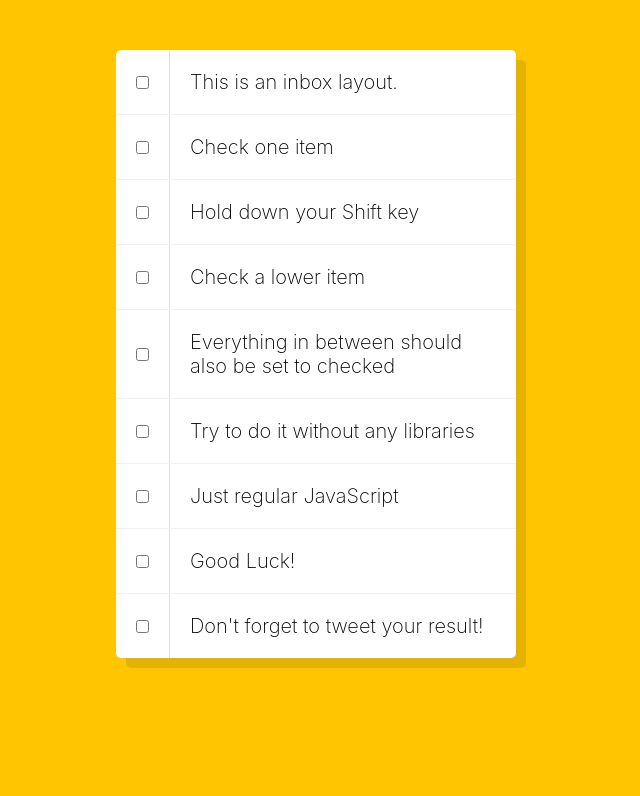
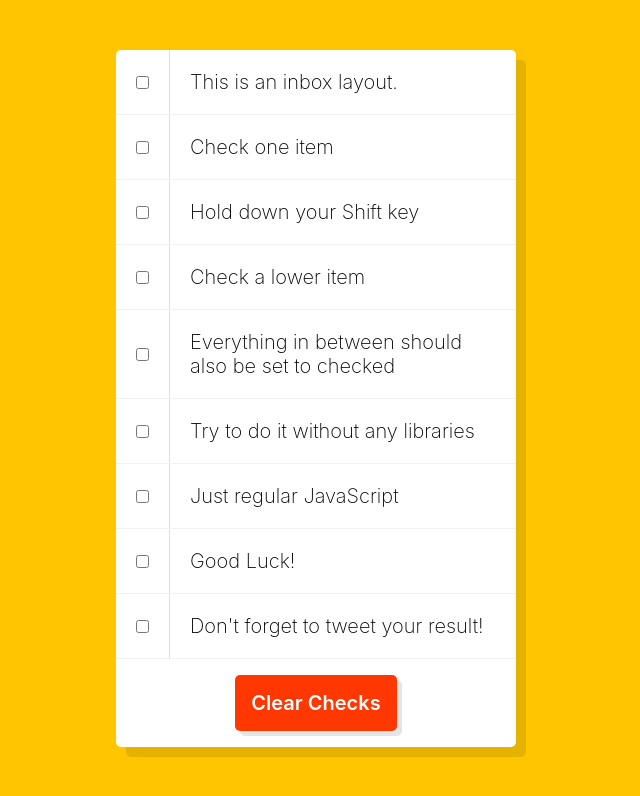
Before and after one commit to reneequinn/JavaScript30, a plain HTML site: page 10-HoldShiftCheckboxes/index.html in a window 1280 px wide. Shown: the whole page, without its empty margins (324-964 px from the left). Drawn offline with Linux system fonts and the light colour scheme.

Commit message:
Added a button with a function to clear all checkboxes

```diff
--- a/10-HoldShiftCheckboxes/index.html
+++ b/10-HoldShiftCheckboxes/index.html
@@ -51,6 +51,9 @@
       <input type="checkbox">
       <p>Don't forget to tweet your result!</p>
     </div>
+    <div class="clear">
+      <button id="clearBtn">Clear Checks</button>
+    </div>
   </div>
 
   <script src="script.js"></script>
--- a/10-HoldShiftCheckboxes/script.js
+++ b/10-HoldShiftCheckboxes/script.js
@@ -1,5 +1,6 @@
 // Getting all checkoxes
 const checkboxes = document.querySelectorAll('input[type="checkbox"]');
+const clearBtn = document.querySelector('#clearBtn');
 
 let lastChecked;
 
@@ -21,12 +22,21 @@ function handleCheck(e) {
       if (inBetween) {
         checkbox.checked = true;
       }
-    })
+    });
 
   }
   // Set last checked to the item that was clicked
   lastChecked = this;
 }
 
+// Function to handle clearing all checkboxes
+function clearCheckboxes() {
+  checkboxes.forEach(checkbox => {
+    checkbox.checked = false;
+  });
+}
+
 // Event listener applied to each checkbox input
 checkboxes.forEach(checkbox => checkbox.addEventListener('click', handleCheck));
+// Event listener applied to clear button
+clearBtn.addEventListener('click', clearCheckboxes);
--- a/10-HoldShiftCheckboxes/style.css
+++ b/10-HoldShiftCheckboxes/style.css
@@ -39,3 +39,28 @@ p {
   font-weight: 200;
   border-left: 1px solid #D1E2FF;
 }
+
+div .clear {
+  display: flex;
+  justify-content: center;
+  width: 100%;
+}
+
+button {
+  background: #ff3700;
+  color: #fff;
+  border: none;
+  border-radius: 5px;
+  padding: 1rem;
+  font-family: -apple-system, BlinkMacSystemFont, 'Segoe UI', Roboto, Oxygen, Ubuntu, Cantarell, 'Open Sans', 'Helvetica Neue', sans-serif;
+  font-weight: 600;
+  font-size: 20px;
+  margin: 1rem 0;
+  box-shadow: 5px 5px rgba(0, 0, 0, 0.1);
+}
+
+button:hover {
+  background: #ff2d00;
+  transform: scale(1.05);
+  cursor: pointer;
+}
```
